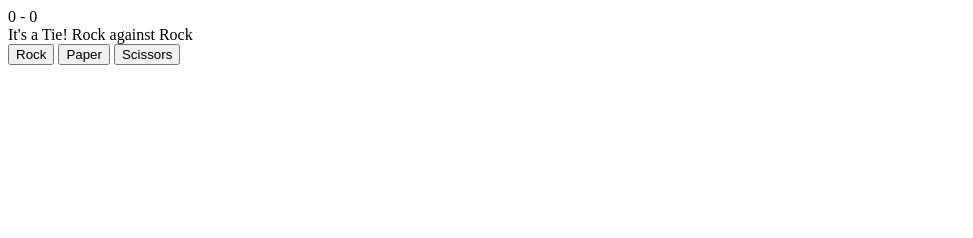
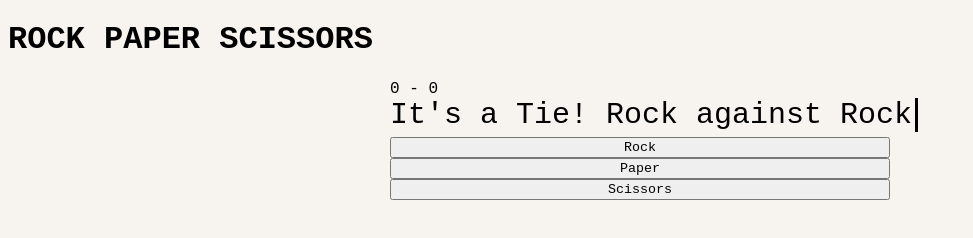
Before and after one commit to vewe7/rock-paper-scissors, a plain HTML site: page index.html in a window 1280 px wide. Both pictures are taken after a click on the button "Rock". Shown: the whole page, without its empty margins (0-973 px from the left). Drawn offline with Linux system fonts and the light colour scheme.

Commit message:
Add functionality for restarting the game and style changes

```diff
--- a/index.html
+++ b/index.html
@@ -3,15 +3,23 @@
   <head>
     <meta charset="UTF-8">
     <title>Rock Paper Scissors</title>
+    <link rel="stylesheet" href="style.css">
   </head>
 
   <body>
-    <div class="score">0 - 0</div>
-    <div class="result-message"></div>
-
-    <button data-choice="0" type="button" id="Rock">Rock</button>
-    <button data-choice="1" type="button" id="Paper">Paper</button>
-    <button data-choice="2" type="button" id="Scissors">Scissors</button>
+    <h1>ROCK PAPER SCISSORS</h1>
+    <div class="container">
+      <div class="output">
+        <div class="score">0 - 0</div>
+        <div class="result-box"><div class="result-message typed-out">ROCK PAPER SCISSORS</div></div>
+      </div>
+      <div class="buttons">
+        <button data-choice="0" type="button" id="Rock">Rock</button>
+        <button data-choice="1" type="button" id="Paper">Paper</button>
+        <button data-choice="2" type="button" id="Scissors">Scissors</button>
+      </div>
+      <button type="button" id="reset">NEW GAME</button>
+    </div>
 
     <script src="script.js"></script>
   </body>
--- a/script.js
+++ b/script.js
@@ -1,5 +1,12 @@
 const choiceStr = ['Rock', 'Paper', 'Scissors'];
 let playerScore = 0, computerScore = 0;
+let gameActive = true;
+
+const btns = document.querySelectorAll("button");
+const resDiv = document.querySelector(".result-box");
+const scoreDiv = document.querySelector(".score");
+
+const resetBtn = document.querySelector("#reset");
 
 // 0 - Rock; 1 - Paper; 2 - Scissors;
 function getComputerChoice()
@@ -28,20 +35,33 @@ function printScore(playerScore, computerScore)
     console.log("You " + playerScore + " - Computer " + computerScore);
 }
 
+function updateResult(resDiv, resContent)
+{
+    let message = resDiv.removeChild(resDiv.firstChild);
+    message.textContent = resContent;
+    resDiv.appendChild(message);
+}
+
+function endGame(resetBtn)
+{
+    gameActive = false;
+    resetBtn.style.display = "inline-block";
+}
+
 function updateGame(res, player, computer, resDiv, scoreDiv)
 {
     if (res == -1)
     {
-        resDiv.textContent = "It's a Tie! " + choiceStr[player] + " against " + choiceStr[computer];
+        updateResult(resDiv, "It's a Tie! " + choiceStr[player] + " against " + choiceStr[computer]);
     }
     else if (res == 0)
     {
-        resDiv.textContent = "You Lose! " + choiceStr[computer] + " beats " + choiceStr[player];
+        updateResult(resDiv, "You Lose! " + choiceStr[computer] + " beats " + choiceStr[player]);
         computerScore++;
     }
     else
     {
-        resDiv.textContent = "You Win! " + choiceStr[player] + " beats " + choiceStr[computer];
+        updateResult(resDiv, "You Win! " + choiceStr[player] + " beats " + choiceStr[computer]);
         playerScore++;
     }
 
@@ -49,23 +69,35 @@ function updateGame(res, player, computer, resDiv, scoreDiv)
 
     if (playerScore == 5)
     {
-        resDiv.textContent = "You win the game!"
+        updateResult(resDiv, "You win the game!");
+        endGame(resetBtn);
     }
     else if (computerScore == 5)
     {
-        resDiv.textContent = "You lose the game."
+        updateResult(resDiv, "You lose the game.");
+        endGame(resetBtn);
     }
 }
 
-const btns = document.querySelectorAll("button");
-const resDiv = document.querySelector(".result-message");
-const scoreDiv = document.querySelector(".score");
+
 
 btns.forEach(btn => {
     btn.addEventListener("click", () => {
-        let computerChoice = getComputerChoice(), playerChoice = parseInt(btn.dataset.choice);
-        let res = playRound(playerChoice, computerChoice);
+        if (gameActive)
+        {
+            let computerChoice = getComputerChoice(), playerChoice = parseInt(btn.dataset.choice);
+            let res = playRound(playerChoice, computerChoice);
 
-        updateGame(res, playerChoice, computerChoice, resDiv, scoreDiv)
+            updateGame(res, playerChoice, computerChoice, resDiv, scoreDiv)
+        }
     })
 });
+
+resetBtn.addEventListener("click", () => {
+    playerScore = 0, computerScore = 0;
+    updateResult(resDiv, "ROCK PAPER SCISSORS");
+    scoreDiv.textContent = "0 - 0";
+
+    gameActive = true;
+    resetBtn.style.display = "none";
+});
--- /dev/null
+++ b/style.css
@@ -0,0 +1,48 @@
+body {
+    font-family: "Courier New", Roboto, sans-serif;
+    background-color: rgb(247, 243, 239);
+}
+
+button {
+    font-family: inherit;
+}
+
+.container {
+    width: 500px;
+    margin: 0 auto;
+}
+
+.result-message {
+    font-size: 30px;
+}
+
+.typed-out {
+    overflow: hidden;
+    border-right: 3px solid black;
+    width: 0;
+    animation: typing 1s steps(20, end) forwards, blinking 1s steps(1, end) infinite;
+    white-space: nowrap;
+}
+
+.result-box {
+    display: inline-block;
+}
+
+@keyframes typing {
+    from { width: 0 }
+    to { width: 100% }
+}
+
+@keyframes blinking {
+    0% { border-right-color: transparent }
+    50% { border-right-color: black }
+}
+
+.buttons {
+    display: flex;
+    flex-direction: column;
+}
+
+#reset {
+    display: none;
+}
```
